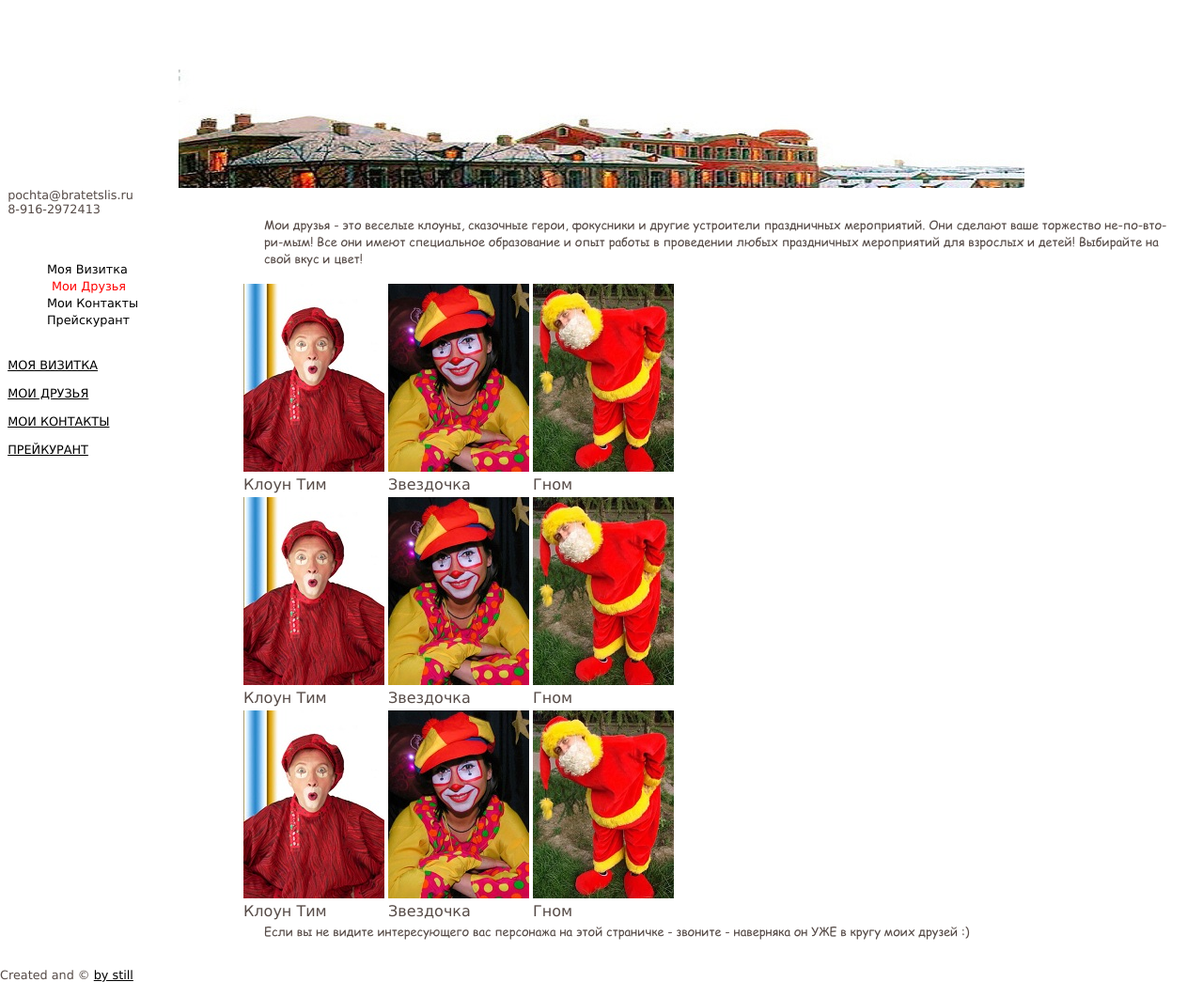
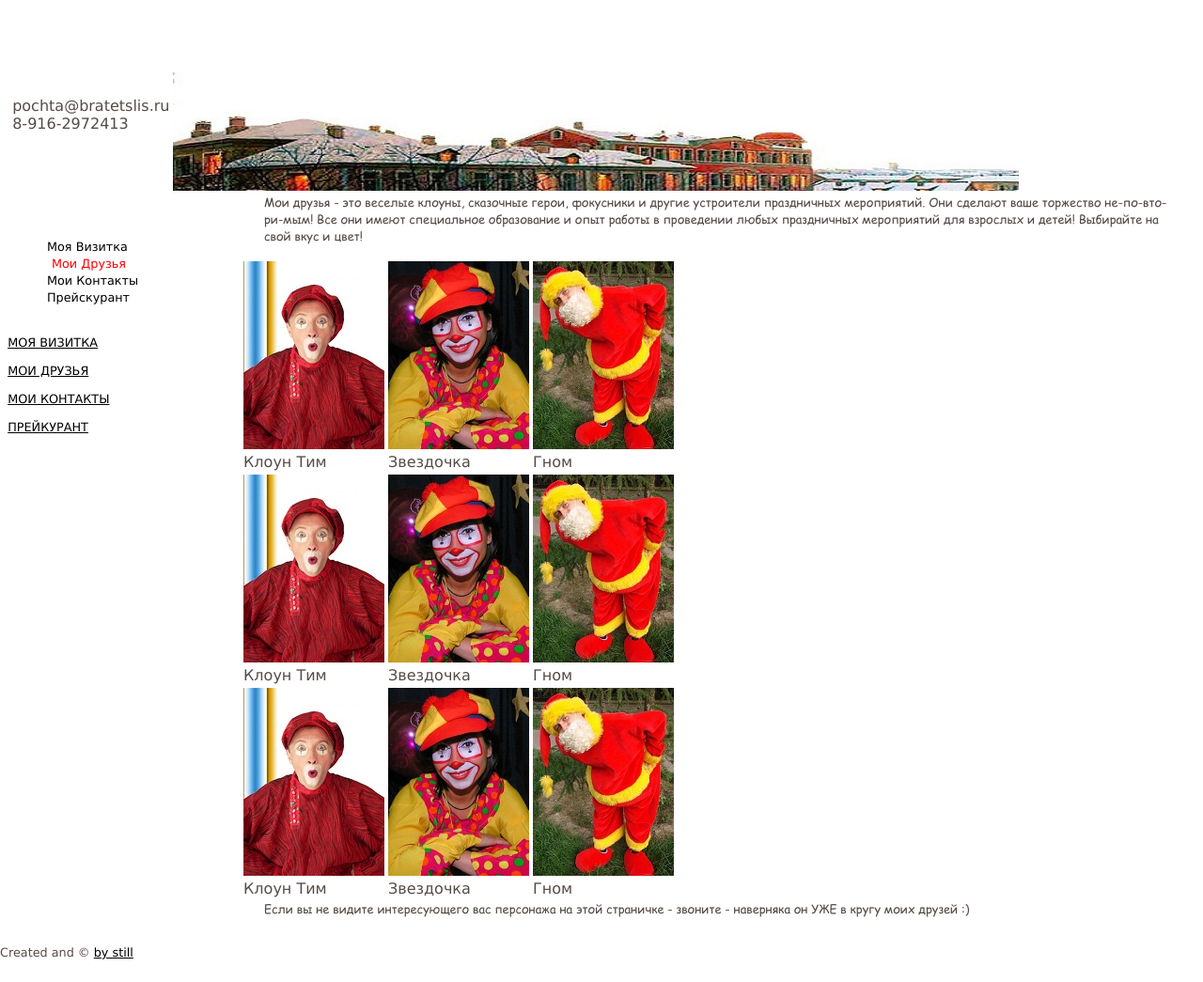
Before and after one commit to bratetslis/Site, a Jekyll site: the page index1.html, which Jekyll copies as it is, in a window 1280 px wide. Shown: the whole page at 94% size. Built offline with Jekyll 4.4.1, drawn with Linux system fonts in a browser that asks for light colours; after the commit the page ends 1021 px from its top, so only the background shows below that.

Commit message:
Update index1.html

```diff
--- a/index1.html
+++ b/index1.html
@@ -43,12 +43,9 @@
 
 <body>
 
-<center><img src="../img/ForLogo4.jpg"></img></center>
-
-</div><!-- end banner -->
-	<div id="mainnavi">
- 		 &nbsp&nbsppochta@bratetslis.ru<br>
- 			&nbsp&nbsp8-916-2972413
+<table>
+<tr><td><br><br>&nbsp&nbsppochta@bratetslis.ru<br>&nbsp&nbsp8-916-2972413 </td><td><img src="../img/ForLogo4.jpg"></img></td></tr>
+</table>
 </div><!-- end mainnavi -->
 	<div id="left">
 		<ul class="borderbottom">
```
